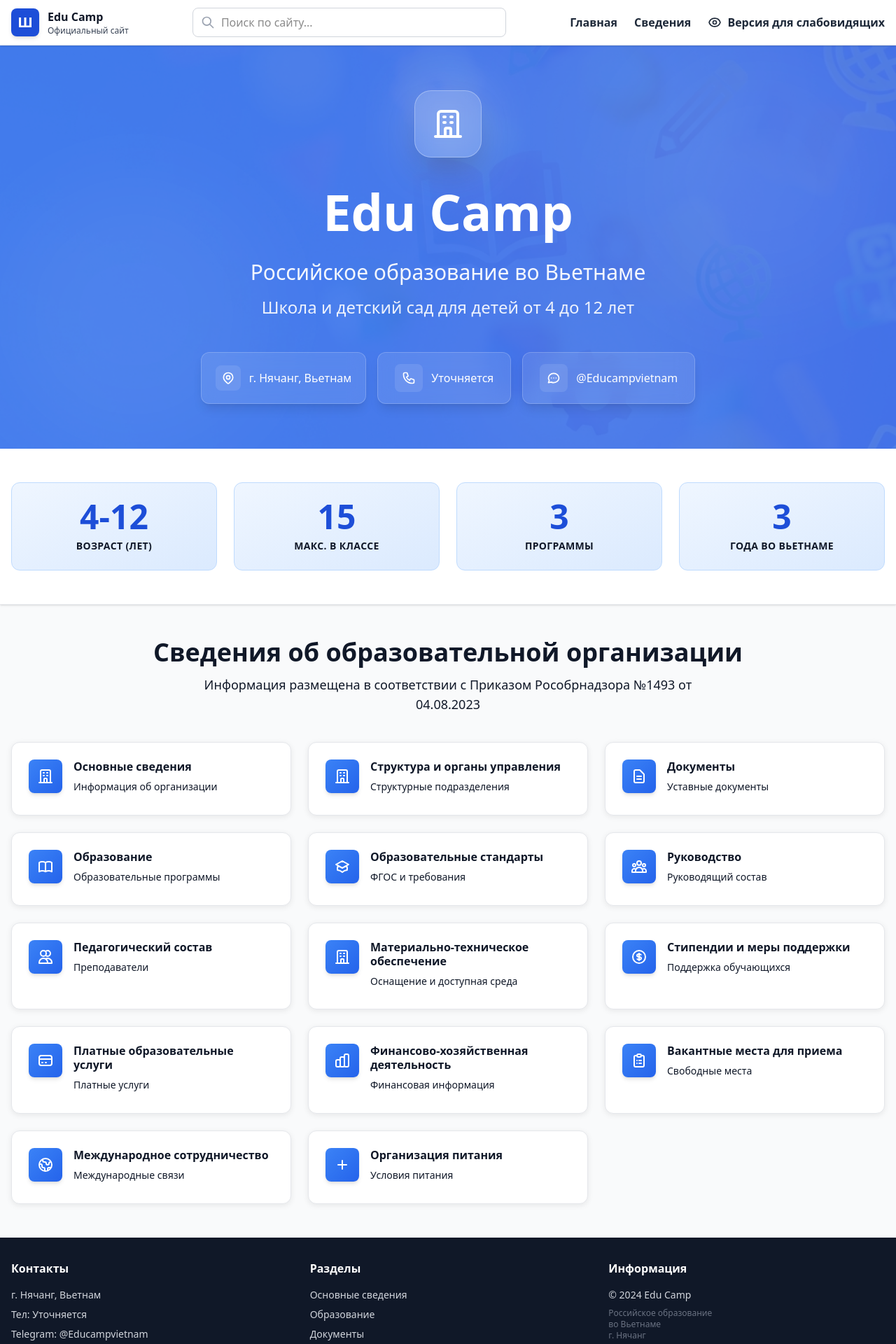
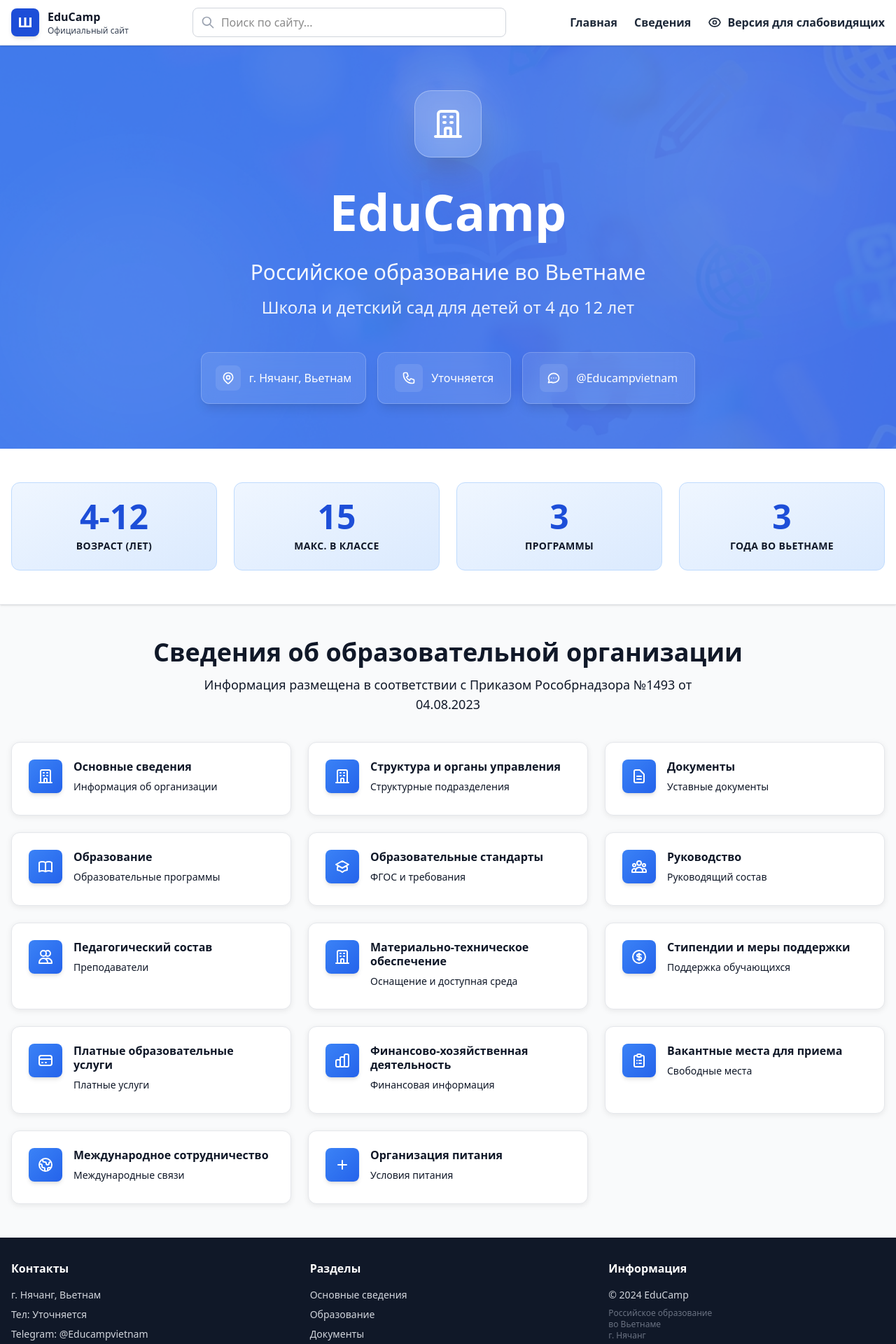
Before and after one commit to Horman69/school-website, a Next.js app: page / in a window 1280 px wide. Shown: the top 1920 px of the page at 70% size. Built offline with nearby package versions, Linux system fonts and the light colour scheme.

Commit message:
Fix branding: change to EduCamp (one word)

```diff
--- a/app/layout.tsx
+++ b/app/layout.tsx
@@ -16,7 +16,7 @@ const geistMono = Geist_Mono({
 });
 
 export const metadata: Metadata = {
-  title: "Edu Camp - Российское образование во Вьетнаме",
+  title: "EduCamp - Российское образование во Вьетнаме",
   description: "Школа и детский сад для детей от 4 до 12 лет. Российская программа, английский каждый день, еженедельные экскурсии. г. Нячанг, Вьетнам",
 };
 
--- a/app/page.tsx
+++ b/app/page.tsx
@@ -205,7 +205,7 @@ export default function Home() {
 
               {/* Main Title */}
               <h1 className="text-5xl md:text-6xl lg:text-7xl font-bold mb-6 leading-tight">
-                <span className="block">Edu Camp</span>
+                <span className="block">EduCamp</span>
               </h1>
 
               {/* Subtitle */}
--- a/components/layout/Footer.tsx
+++ b/components/layout/Footer.tsx
@@ -36,7 +36,7 @@ export function Footer() {
                     <div>
                         <h3 className="text-white font-bold mb-4">Информация</h3>
                         <div className="space-y-2 text-sm">
-                            <p>© 2024 Edu Camp</p>
+                            <p>© 2024 EduCamp</p>
                             <p className="text-xs text-gray-500">
                                 Российское образование<br />
                                 во Вьетнаме<br />
--- a/components/layout/Header.tsx
+++ b/components/layout/Header.tsx
@@ -15,7 +15,7 @@ export function Header() {
                             Ш
                         </div>
                         <div className="hidden sm:block">
-                            <div className="font-bold text-gray-900">Edu Camp</div>
+                            <div className="font-bold text-gray-900">EduCamp</div>
                             <div className="text-xs text-gray-700">Официальный сайт</div>
                         </div>
                     </Link>
```
